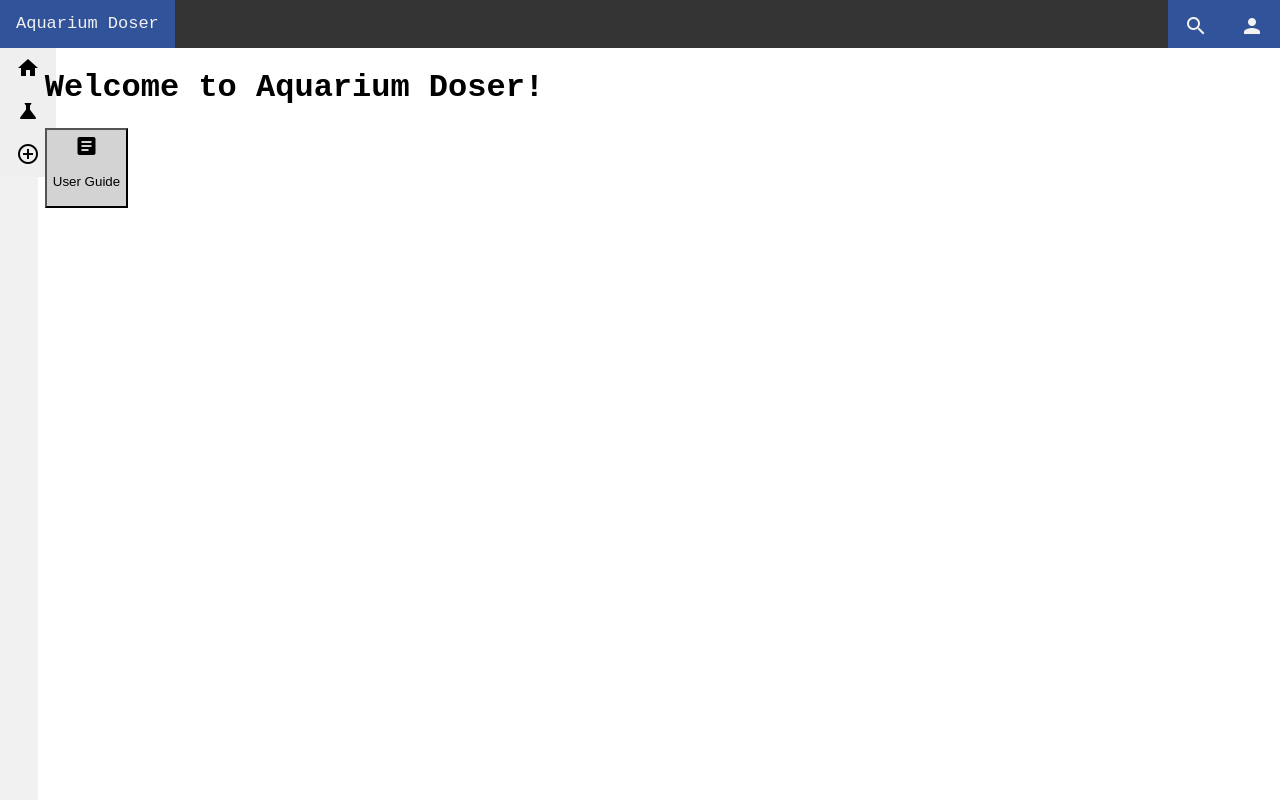
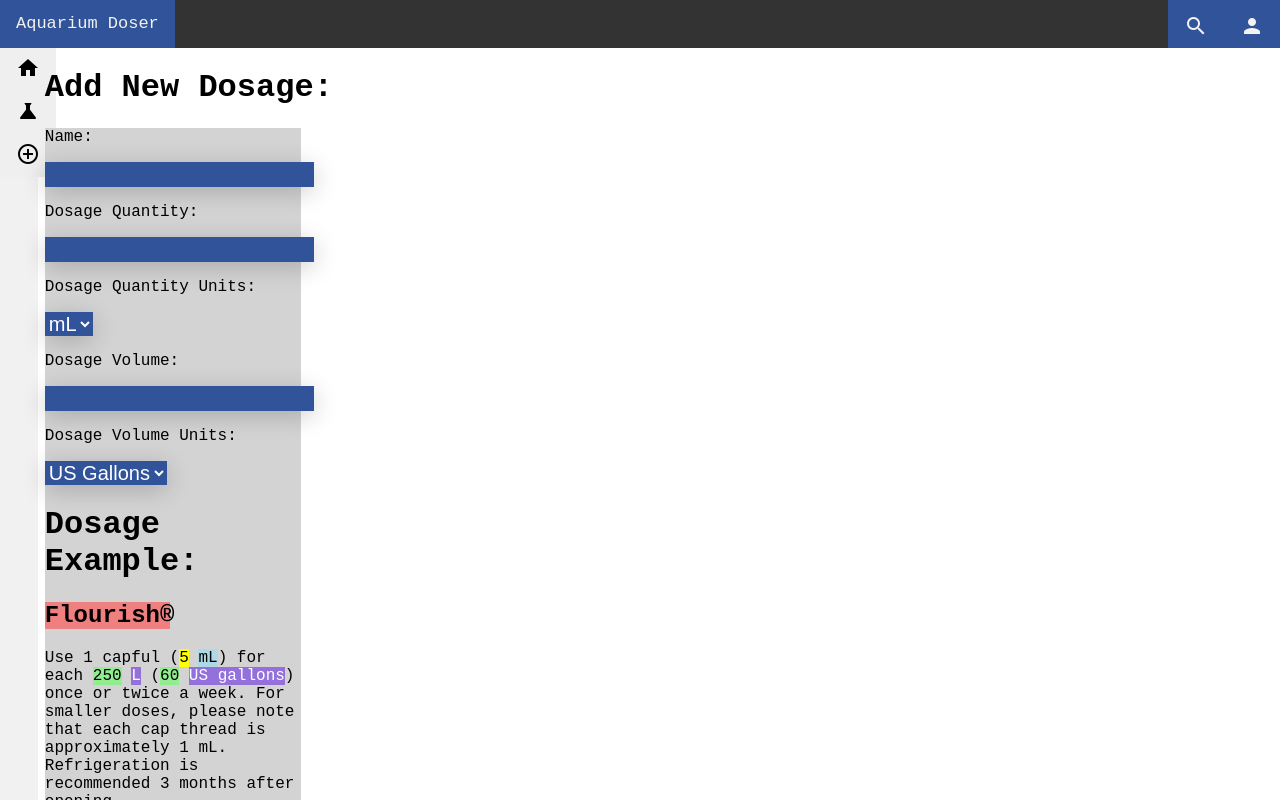
Before and after one commit to SBennettCode1/AquariumDoser, a plain HTML site: page Aquarium Doser/wwwroot/index.html in a window 1280 px wide. Both pictures are taken after a click on the button "add_circle_outline". Shown: the top 800 px of the page. Drawn offline with nearby package versions, Linux system fonts and the light colour scheme.

Commit message:
created addDosage page with initial functionality and added display for calculation result on doserPage.html

```diff
--- /dev/null
+++ b/Aquarium Doser/wwwroot/css/addDosage.css
@@ -0,0 +1,43 @@
+#addDosageContainer {
+    background-color: lightgrey;
+    height: 85vh;
+    width: 20vw;
+    position: relative;
+}
+.addDosageContainerInput {
+    font-size: 20px;
+    border: none;
+    color: white;
+    background-color: #315399;
+    border: none;
+    box-shadow: 0 5px 25px rgba(0, 0, 0, 0.2);
+    outline: none;
+    display: block;
+}
+#addDosageContainer > div {
+    margin-top: 2vh;
+}
+
+.yellowBackground {
+    background-color: yellow;
+    color: black;
+}
+.greenBackground {
+    background-color: lightgreen;
+    color: black;
+}
+.redBackground {
+    background-color: lightcoral;
+    color: black;
+}
+.blueBackground {
+    background-color: lightblue;
+    color: black;
+}
+.purpleBackground {
+    background-color: mediumpurple;
+    color: white;
+}
+.shrinkStyle > p {
+    width: 250px;
+}
--- /dev/null
+++ b/Aquarium Doser/wwwroot/html/addDosage.html
@@ -0,0 +1,57 @@
+<!DOCTYPE html>
+<html>
+<head>
+    <meta charset="utf-8" />
+    <link rel="stylesheet" href="css/addDosage.css">
+    <title></title>
+</head>
+<body>
+    <h1>Add New Dosage:</h1>
+    <div id="addDosageContainer">
+        <div>
+            <p>Name:</p>
+            <input type="text" id="addDosageNameInput" name="addDosageNameInput" class="addDosageContainerInput">
+        </div>
+
+        <div>
+            <p>Dosage Quantity:</p>
+            <input type="text" id="addDosageQuantityInput" name="addDosageQuantityInput" class="addDosageContainerInput">
+        </div>
+
+        <div>
+            <p>Dosage Quantity Units:</p>
+            <select id="addDosageQuantityUnitInput" name="addDosageQuantityUnitInput" class="addDosageContainerInput">
+                <option value="mL">mL</option>
+            </select>
+        </div>
+
+        <div>
+            <p>Dosage Volume:</p>
+            <input type="text" id="addDosageVolumeInput" name="addDosageVolumeInput" class="addDosageContainerInput">
+        </div>
+
+        <div>
+            <p>Dosage Volume Units:</p>
+            <select id="addDosageVolumeUnitInput" name="addDosageVolumeUnitInput" class="addDosageContainerInput">
+                <option value="US Gallons">US Gallons</option>
+                <option value="Liters">Liters</option>
+            </select>
+        </div>
+
+        <div>
+            <h1>Dosage Example:</h1>
+            <h2 style=" width: 125px; " class="redBackground">Flourish®</h2>
+            <p>Use 1 capful (<span class="yellowBackground">5</span> <span class="blueBackground">mL</span>) for each <span class="greenBackground">250</span> <span class="purpleBackground">L</span> (<span class="greenBackground">60</span> <span class="purpleBackground">US gallons</span>) once or twice a week. For smaller doses, please note that each cap thread is approximately 1 mL. Refrigeration is recommended 3 months after opening.</p>
+        </div>
+
+        <div class="shrinkStyle">
+            <p class="redBackground">Name</p>
+            <p class="yellowBackground">Dosage Quantity</p>
+            <p class="blueBackground">Dosage Quantity Units</p>
+            <p class="greenBackground">Dosage Volume</p>
+            <p class="purpleBackground">Dosage Volume Units</p>
+        </div>
+    </div>
+
+</body>
+</html>
--- a/Aquarium Doser/wwwroot/index.js
+++ b/Aquarium Doser/wwwroot/index.js
@@ -20,4 +20,11 @@ site.index.bindEvents = function () {
             console.log("html/doserPage.html loaded");
         });
     });
+
+    $("#addDosageListItem").off().click(() => {
+        $("#contentContainer").load("html/addDosage.html", function () {
+            console.log("html/addDosage.html loaded");
+        });
+    });
+
 }
--- a/Aquarium Doser/wwwroot/js/doserPage.js
+++ b/Aquarium Doser/wwwroot/js/doserPage.js
@@ -15,6 +15,7 @@ site.doserPage.bindEvents = function () {
     $("#calculateButton").off().click(() => {
         let selectedAdditive = site.doserPage.getArrayValueById($("#innerDoserSelect").val());
         let calculationResult = site.doserPage.doCalculation($("#volumeInput").val(), selectedAdditive.volume, selectedAdditive.quantity);
+        $("#afterCalculationText").html(calculationResult + selectedAdditive.quantityUnits);
         console.log(calculationResult);
     });
 }
```
Also changed, not shown: Aquarium Doser/wwwroot/css/doserPage.css (+15 -0 lines), Aquarium Doser/wwwroot/html/doserPage.html (+5 -0 lines).
